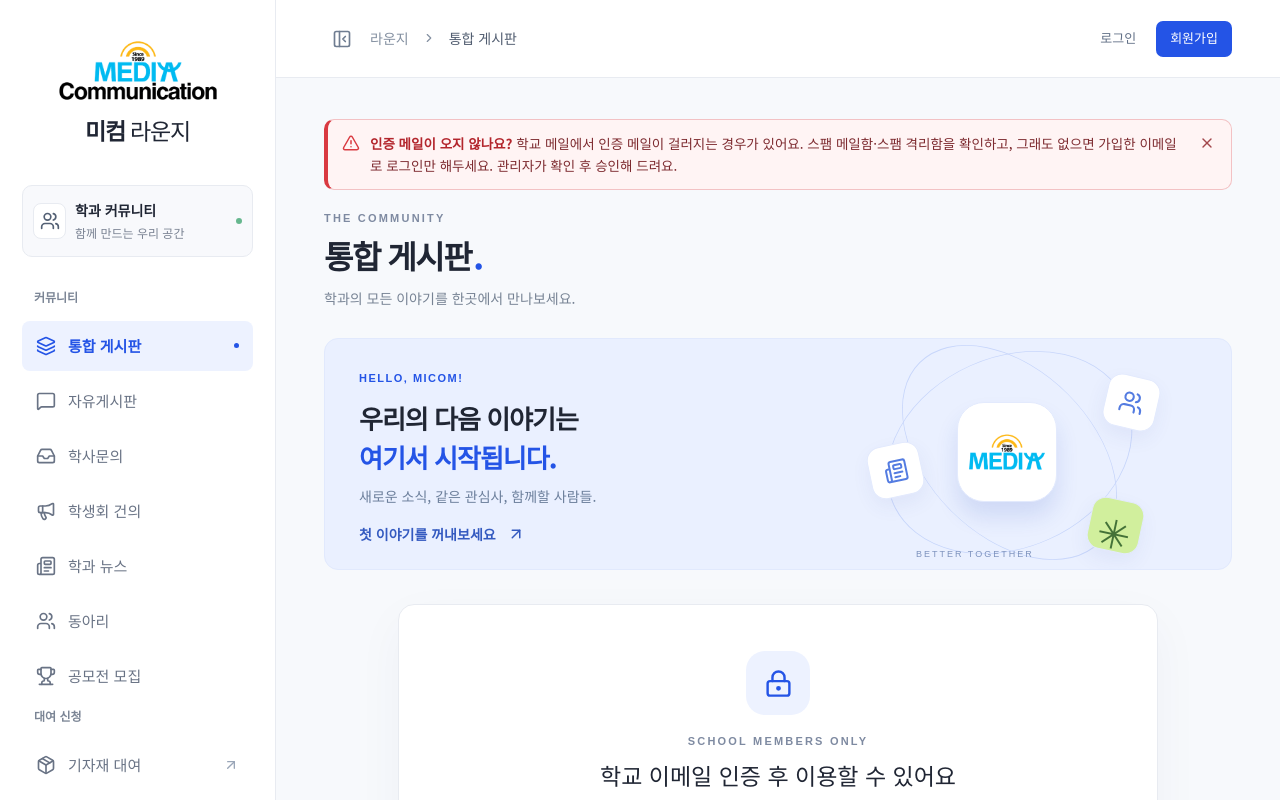
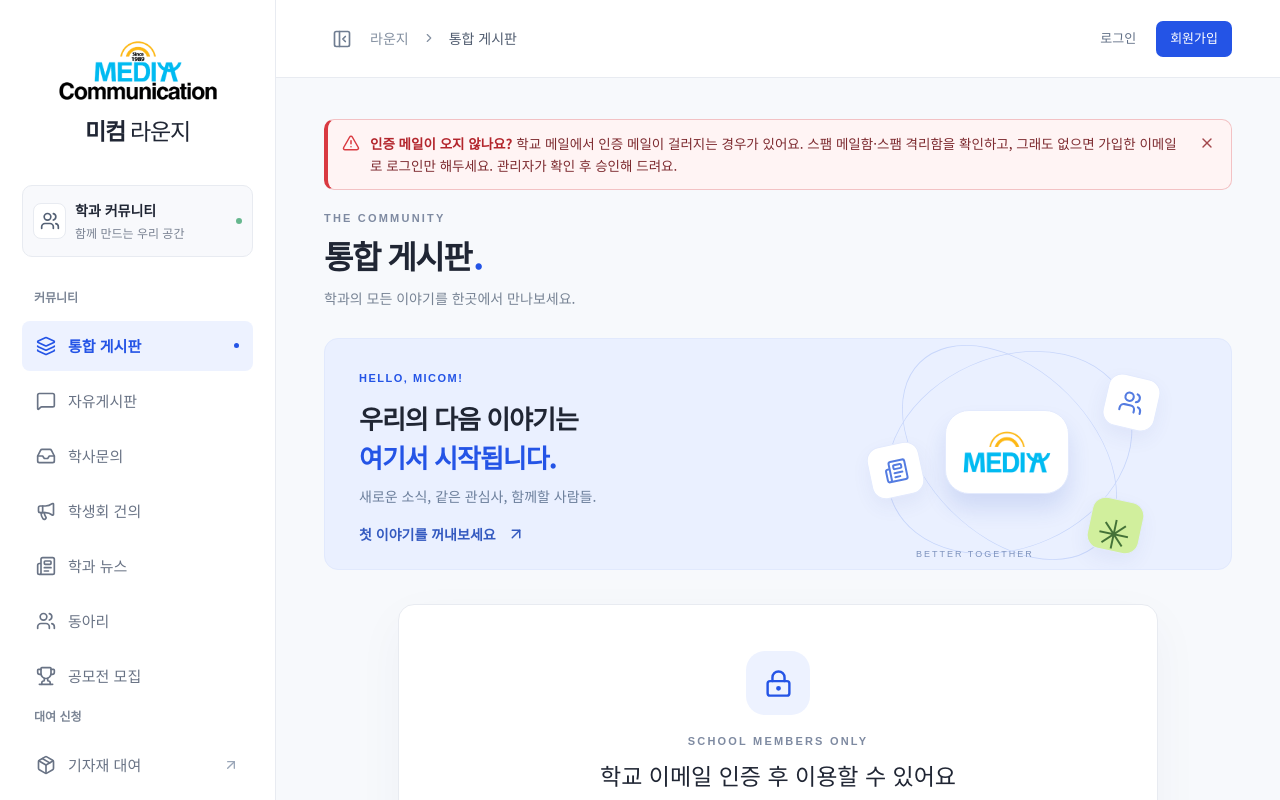
Before and after one commit to Hasasudal/me-comm-app, a Next.js app: page / in a window 1280 px wide. Shown: the top 800 px of the page. Built offline with nearby package versions, Linux system fonts and the light colour scheme.

Commit message:
Give the welcome illustration a legible logo mark
Small uses now show the arc and MEDIA without the tiny Since 1989 text, in a
wider tile so the mark fills it. The tab icon uses the same mark.

Co-Authored-By: Claude Opus 5.5 <noreply@anthropic.com>

```diff
--- a/app/community.tsx
+++ b/app/community.tsx
@@ -305,7 +305,7 @@ export default function Community({ category = 'all', admin = false }: { categor
             <div className="orbit two" />
             <div className="orbit-center">
               {/* eslint-disable-next-line @next/next/no-img-element */}
-              <img src="/favicon.png" alt="" width={256} height={256} />
+              <img src="/logo-mark.png" alt="" width={480} height={242} />
             </div>
             <span className="orbit-badge badge-news">
               <Newspaper size={24} />
--- a/app/globals.css
+++ b/app/globals.css
@@ -401,20 +401,21 @@ h1 {
 }
 .orbit-center {
   position: absolute;
-  left: 100px;
-  top: 58px;
-  width: 100px;
-  height: 100px;
-  border-radius: 27px;
+  left: 88px;
+  top: 66px;
+  width: 124px;
+  height: 84px;
+  border-radius: 24px;
   background: white;
   border: 1px solid #e3eafd;
   box-shadow: 0 15px 22px #2448bd22;
-  padding: 8px;
-}
-/* Department logo mark (arc + MEDIA, public/favicon.png). */
+  padding: 12px 14px;
+}
+/* Department logo mark (arc + MEDIA without the tiny "Since 1989", public/logo-mark.png), centred where the old square sat. */
 .orbit-center img {
   width: 100%;
   height: 100%;
+  object-fit: contain;
 }
 .orbit-badge {
   position: absolute;
```
Also changed, not shown: public/favicon.png, public/logo-mark.png (added), 1 other file (tests, documents, lock files or other folders).
